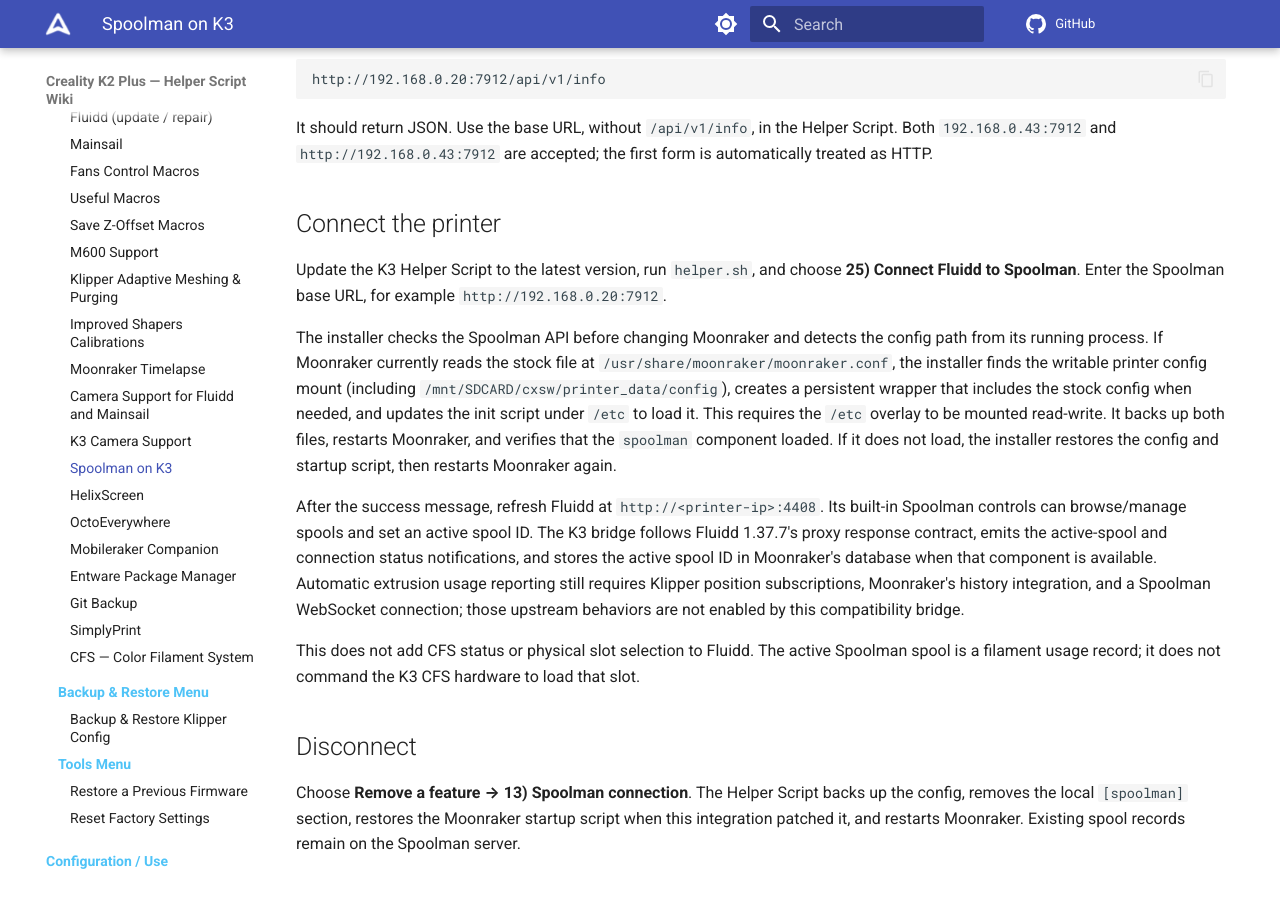
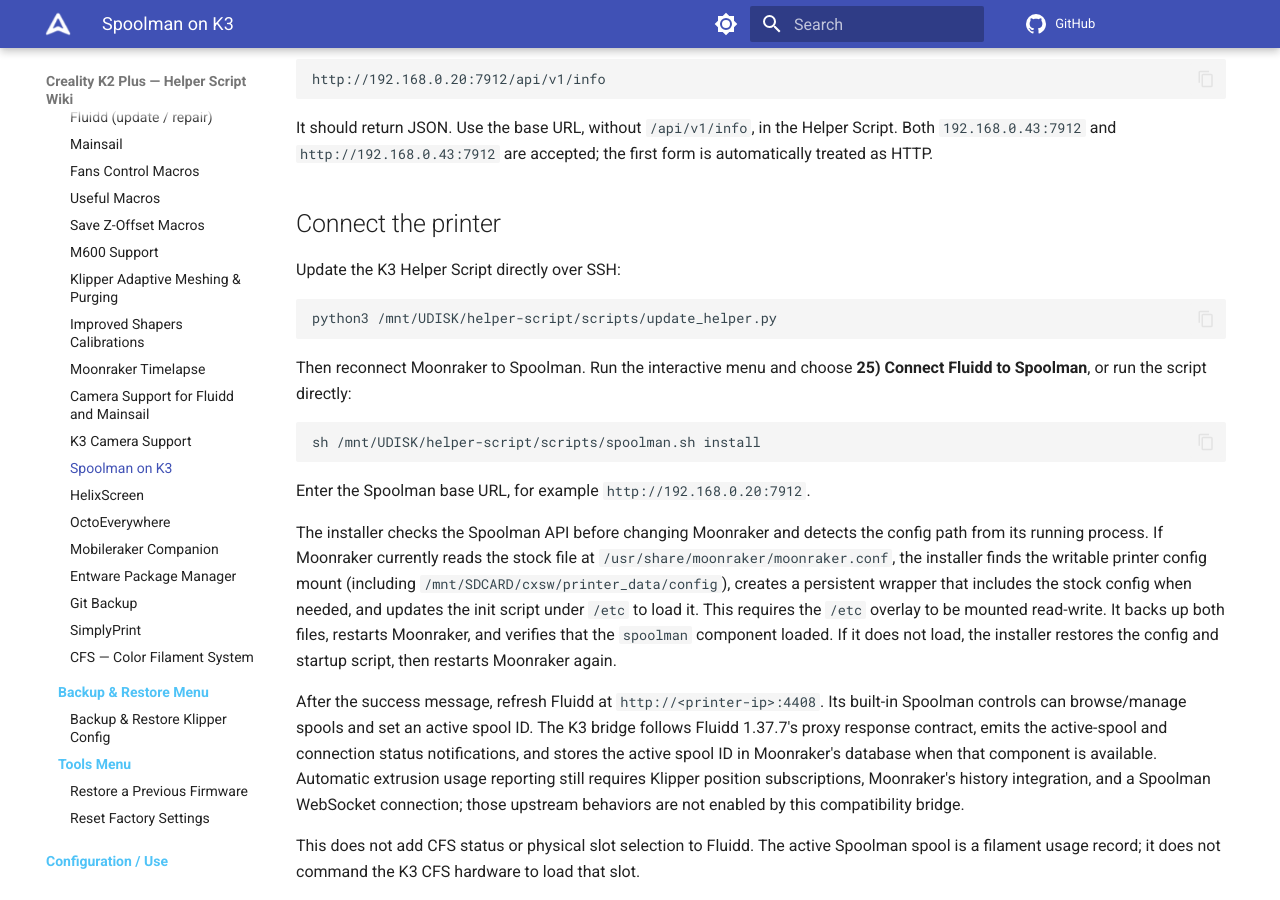
Before and after one commit to quocanhcgd/K3helper, an MkDocs documentation site: the page built from docs/helper-script/spoolman-k3.md, in a window 1280 px wide and 900 px high, scrolled down 397 px. Built offline with MkDocs 1.6.1 and Material for MkDocs 9.7.7, drawn with Linux system fonts in a browser that asks for light colours; comment, search, counter and statistics services are not loaded.

````diff
--- a/docs/helper-script/spoolman-k3.md
+++ b/docs/helper-script/spoolman-k3.md
@@ -16,7 +16,19 @@
 
 ## Connect the printer
 
-Update the K3 Helper Script to the latest version, run `helper.sh`, and choose **25) Connect Fluidd to Spoolman**. Enter the Spoolman base URL, for example `http://192.168.0.20:7912`.
+Update the K3 Helper Script directly over SSH:
+
+```sh
+python3 /mnt/UDISK/helper-script/scripts/update_helper.py
+```
+
+Then reconnect Moonraker to Spoolman. Run the interactive menu and choose **25) Connect Fluidd to Spoolman**, or run the script directly:
+
+```sh
+sh /mnt/UDISK/helper-script/scripts/spoolman.sh install
+```
+
+Enter the Spoolman base URL, for example `http://192.168.0.20:7912`.
 
 The installer checks the Spoolman API before changing Moonraker and detects the config path from its running process. If Moonraker currently reads the stock file at `/usr/share/moonraker/moonraker.conf`, the installer finds the writable printer config mount (including `/mnt/SDCARD/cxsw/printer_data/config`), creates a persistent wrapper that includes the stock config when needed, and updates the init script under `/etc` to load it. This requires the `/etc` overlay to be mounted read-write. It backs up both files, restarts Moonraker, and verifies that the `spoolman` component loaded. If it does not load, the installer restores the config and startup script, then restarts Moonraker again.
 
````
Also changed, not shown: docs/helper-script/k3-compatibility.md (+1 -0 lines), 2 other files.
